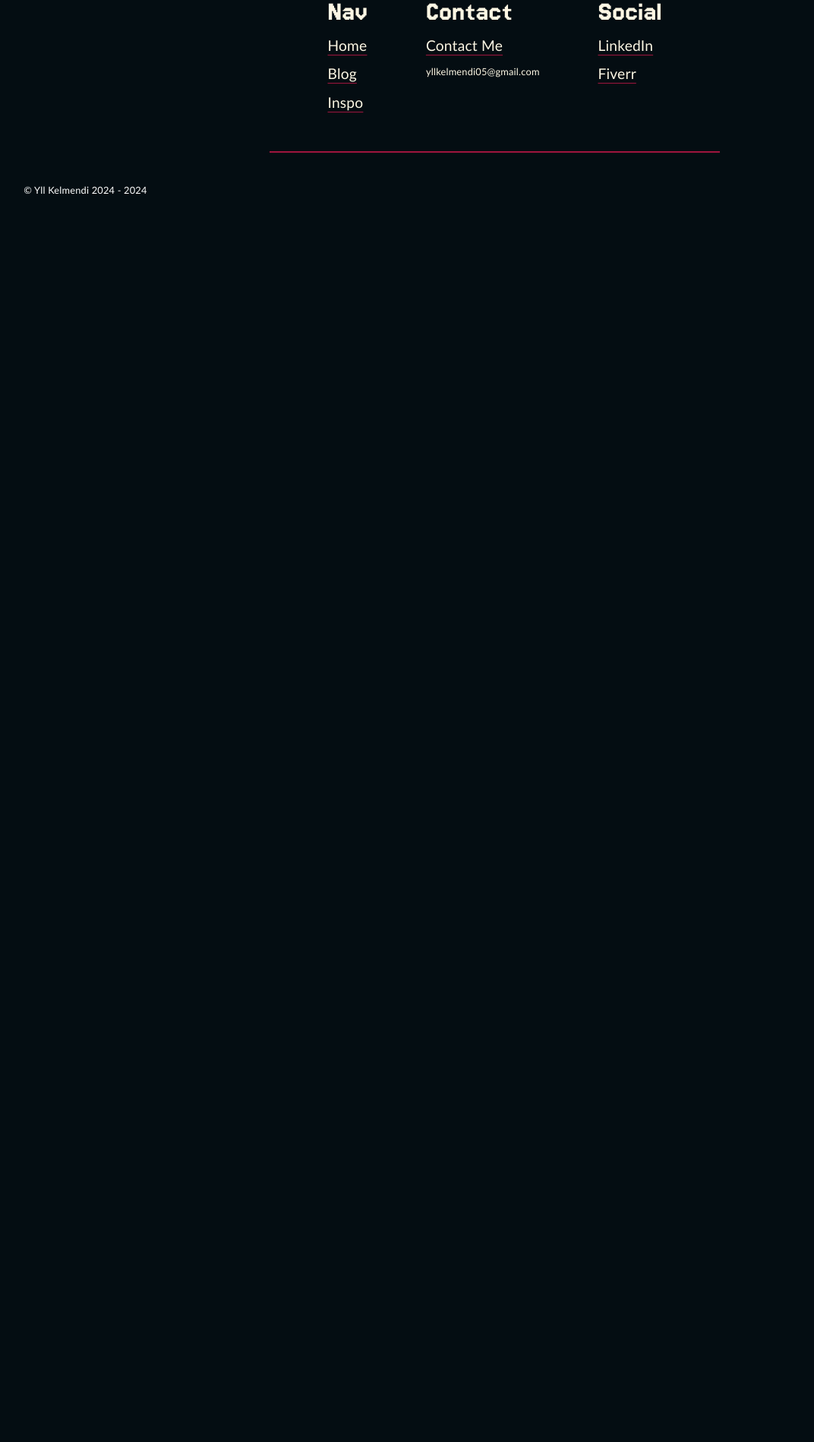
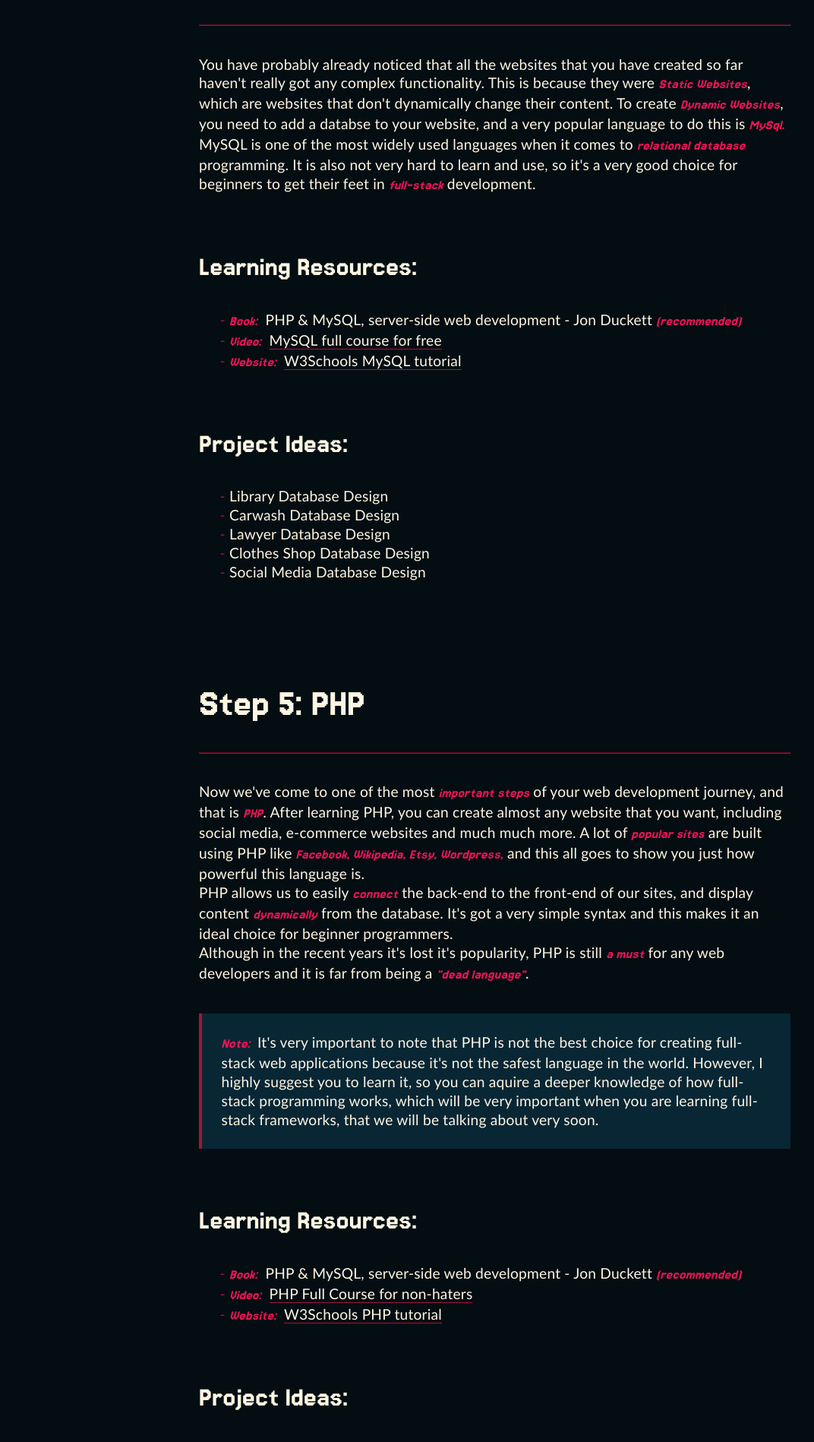
Before and after one commit to YlliLimited/Blog_Website, a React (Vite) app in the folder Blog/: page /Blog/How_to_start_web_development_as_a_beginner in a window 1280 px wide. Shown: the part 5160-7058 px from the top of the page at 76% size, without its empty margins (2-1074 px from the left). Before the commit the page ends 5464 px from the top, so only its background shows below. Built offline with nearby package versions, Linux system fonts and the light colour scheme.

Commit message:
modified:   Blog/src/assets/Pages/Other_Blogs/How_To_Start_Web_Development_as_a_beginner.jsx

```diff
--- a/Blog/src/assets/Pages/Other_Blogs/How_To_Start_Web_Development_as_a_beginner.jsx
+++ b/Blog/src/assets/Pages/Other_Blogs/How_To_Start_Web_Development_as_a_beginner.jsx
@@ -4,7 +4,7 @@ const Footer = lazy(() => import("../../Components/Footer/Footer.jsx"));
 const ArticleChapterBar = lazy(() => import("../../Components/ArticleChapterBar/ArticleChapterBar.jsx"));
 
 
-export default () => {
+export default function HTSWDAAB () {
   return(
     <>
       <Navbar hide="false"/>
@@ -248,6 +248,93 @@ export default () => {
 
 
 
+
+
+
+
+          <section id="mysql" className="articleContent">
+            <h5>Step 4: MySQL</h5>
+            <hr className="articleContentHr"/>
+            <p className="articleP">
+
+              You have probably already noticed that all the websites that you have created so
+              far haven't really got any complex functionality. This is because they were <em>Static Websites</em>,
+              which are websites that don't dynamically change their content. To create <em>Dynamic Websites</em>, you
+              need to add a databse to your website, and a very popular language to do this is <em>MySql.</em> <br/>
+              MySQL is one of the most widely used languages when it comes to <em>relational database</em> programming.
+              It is also not very hard to learn and use, so it's a very good choice for beginners to
+              get their feet in <em>full-stack</em> development.
+
+              <h6>Learning Resources:</h6>
+              <ul className="articleUl">
+                <li><em>Book:</em>&nbsp; PHP & MySQL, server-side web development - Jon Duckett <em>(recommended)</em></li>
+                <li><em>Video:</em>&nbsp; <a target="_blank" href="https://www.youtube.com/watch?v=5OdVJbNCSso" className="articleLink">MySQL full course for free</a></li>
+                <li><em>Website:</em>&nbsp; <a target="_blank" href="https://www.w3schools.com/mysql/" className="articleLink"> W3Schools MySQL tutorial</a></li>
+              </ul>
+
+
+              <h6>Project Ideas:</h6>
+              <ul className="articleUl">
+                <li>Library Database Design</li>
+                <li>Carwash Database Design</li>
+                <li>Lawyer Database Design</li>
+                <li>Clothes Shop Database Design</li>
+                <li>Social Media Database Design</li>
+              </ul>
+
+
+            </p>
+          </section>
+
+
+
+
+
+
+
+
+          <section id="php" className="articleContent">
+            <h5>Step 5: PHP</h5>
+            <hr className="articleContentHr"/>
+            <p className="articleP">
+
+              Now we've come to one of the most <em>important steps</em> of your web development journey, and that is <em>PHP</em>.
+               After learning PHP, you can create almost any website that you want, including social media, e-commerce websites
+              and much much more. A lot of <em>popular sites</em> are built using PHP like <em>Facebook, Wikipedia, Etsy, Wordpress,</em> and
+              this all goes to show you just how powerful this language is. <br />
+              PHP allows us to easily <em>connect</em> the back-end to the front-end of our sites, and display content <em>dynamically</em> from
+              the database. It's got a very simple syntax and this makes it an ideal choice for beginner programmers. <br />
+              Although in the recent years it's lost it's popularity, PHP is still <em>a must</em> for any web developers and it is
+              far from being a <em>"dead language"</em>.
+
+
+              <div className="articleNote">
+                <em>Note:&nbsp;</em> It's very important to note that PHP is not the best choice for creating
+                full-stack web applications because it's not the safest language in the world. However, I
+                highly suggest you to learn it, so you can aquire a deeper knowledge of how full-stack programming works, which
+                will be very important when you are learning full-stack frameworks, that we will be talking about very
+                soon.
+              </div>
+
+
+              <h6>Learning Resources:</h6>
+              <ul className="articleUl">
+                <li><em>Book:</em>&nbsp; PHP & MySQL, server-side web development - Jon Duckett <em>(recommended)</em></li>
+                <li><em>Video:</em>&nbsp; <a target="_blank" href="https://www.youtube.com/watch?v=zZ6vybT1HQs" className="articleLink">PHP Full Course for non-haters</a></li>
+                <li><em>Website:</em>&nbsp; <a target="_blank" href="https://www.w3schools.com/php/" className="articleLink"> W3Schools PHP tutorial</a></li>
+              </ul>
+
+
+              <h6>Project Ideas:</h6>
+              <ul className="articleUl">
+                <li>Create web applications for the databases that you have already created using MySQL</li>
+              </ul>
+
+            </p>
+          </section>
+
+
+
         </div>
 
 
```
